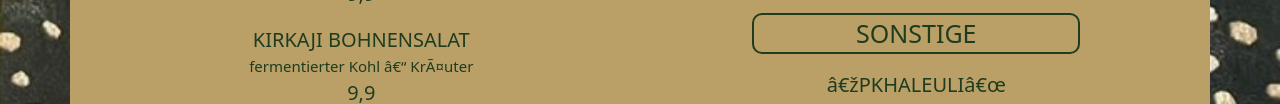
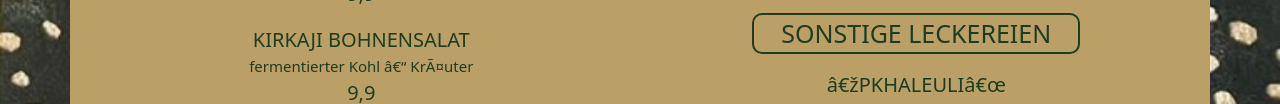
Before and after one commit to ChDvJ/vino, a plain HTML site: page index.html in a window 1280 px wide. Shown: the part 1184-1288 px from the top of the page. Drawn offline with Linux system fonts and the light colour scheme.

Commit message:
Update index.html

```diff
--- a/index.html
+++ b/index.html
@@ -90,7 +90,7 @@
             <p class="pastete">PASTETE <span class="pastete1">hausgemacht
               Geflügel,</span><span class="pastete2"> schwarze Perlen</span>
               8,9</p>
-            <p class="sonstige">SONSTIGE</p>
+            <p class="sonstige">SONSTIGE LECKEREIEN</p>
             <p class="pkhaleuli">„PKHALEULI“
               <span class=" pkhaleuli1">kalte georgische Vorspeisen</span>
              <span class="pkhaleuli2">- Walnuss, - Maisfladen</span><span class="pkhaleuli3"> -
```
